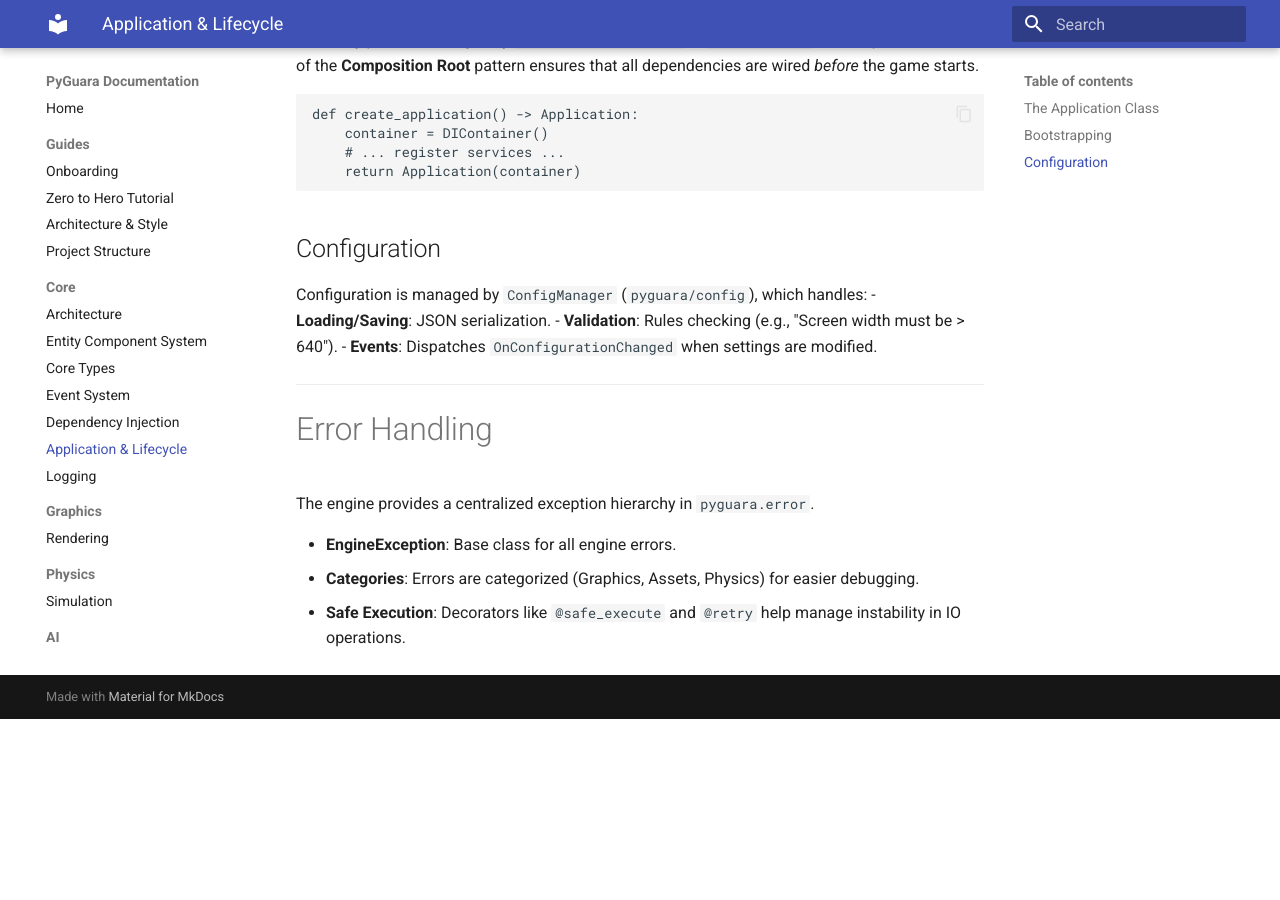
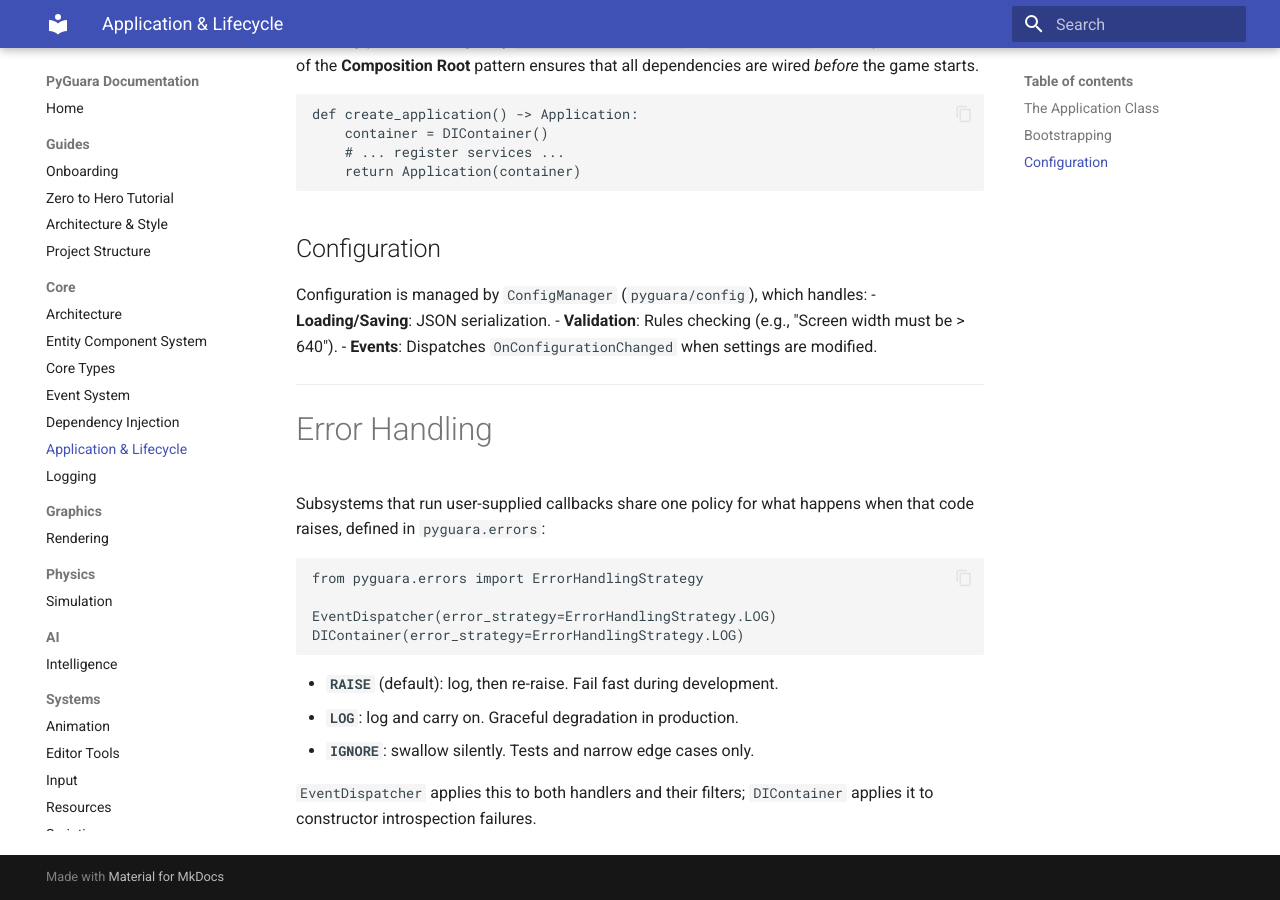
Before and after one commit to Wedeueis/pyguara, an MkDocs documentation site: the page built from docs/core/application.md, in a window 1280 px wide and 900 px high, scrolled down 680 px. Built offline with MkDocs 1.6.1 and Material for MkDocs 9.7.7, drawn with Linux system fonts in a browser that asks for light colours; before the commit the page ends 1399 px from its top, so only the background shows below that.

Commit message:
test(docs): assert the documentation describes an API that exists
The log audit found docs/core/logging.md documenting
pyguara.log.config.setup_logging() -- a module and function that have never
existed here. Nothing caught it, because documentation is never executed.

tests/test_docs_api.py extracts every pyguara import and backticked dotted
reference from the Markdown under docs/ and asserts it resolves. It is
deliberately shallow: the point is to catch a symbol that was renamed or never
existed, not to type-check the samples. Snippets that will not parse are
skipped, since docs are full of fragments, and pyguara.subsystem is allowlisted
as the style guide's deliberate stand-in for "your subsystem".

It found two more fictional APIs on its first run:

docs/core/application.md documented a whole error-handling section --
pyguara.error, EngineException, @safe_execute, @retry. None of it exists;
grep finds zero occurrences of any of those names in pyguara/. Rewritten
against pyguara.errors.ErrorHandlingStrategy, which is the error handling the
engine actually has.

docs/guides/PROJECT_STRUCTURE.md called create_application_container(). The
bootstrap entry point is create_application().

REFACTOR_STATE.md records the cross-cutting pass and closes CC-1, CC-2, CC-9
and CC-10.

Closes CC-10.

Co-Authored-By: Claude Opus 5 (1M context) <noreply@anthropic.com>

````diff
--- a/docs/core/application.md
+++ b/docs/core/application.md
@@ -35,8 +35,19 @@ Configuration is managed by `ConfigManager` (`pyguara/config`), which handles:
 
 # Error Handling
 
-The engine provides a centralized exception hierarchy in `pyguara.error`.
+Subsystems that run user-supplied callbacks share one policy for what happens
+when that code raises, defined in `pyguara.errors`:
 
-- **EngineException**: Base class for all engine errors.
-- **Categories**: Errors are categorized (Graphics, Assets, Physics) for easier debugging.
-- **Safe Execution**: Decorators like `@safe_execute` and `@retry` help manage instability in IO operations.
+```python
+from pyguara.errors import ErrorHandlingStrategy
+
+EventDispatcher(error_strategy=ErrorHandlingStrategy.LOG)
+DIContainer(error_strategy=ErrorHandlingStrategy.LOG)
+```
+
+- **`RAISE`** (default): log, then re-raise. Fail fast during development.
+- **`LOG`**: log and carry on. Graceful degradation in production.
+- **`IGNORE`**: swallow silently. Tests and narrow edge cases only.
+
+`EventDispatcher` applies this to both handlers and their filters;
+`DIContainer` applies it to constructor introspection failures.
````
Also changed, not shown: REFACTOR_STATE.md (+68 -12 lines), docs/guides/PROJECT_STRUCTURE.md (+2 -2 lines), 1 other file.
